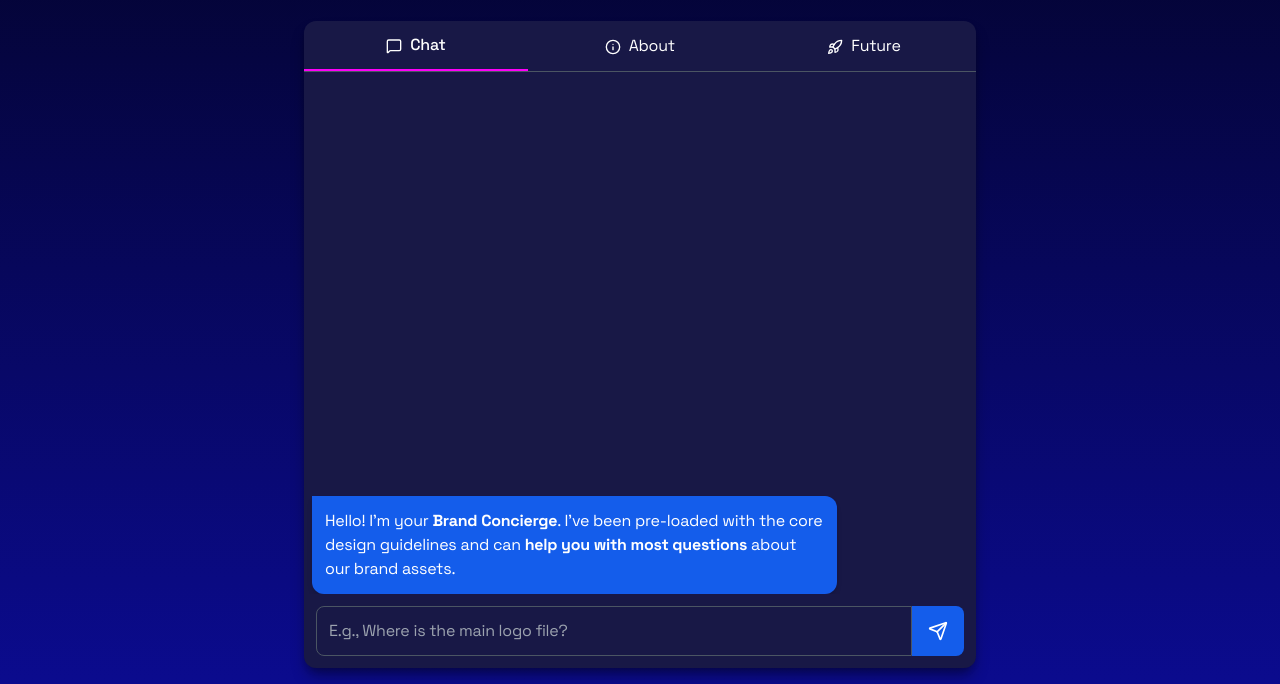
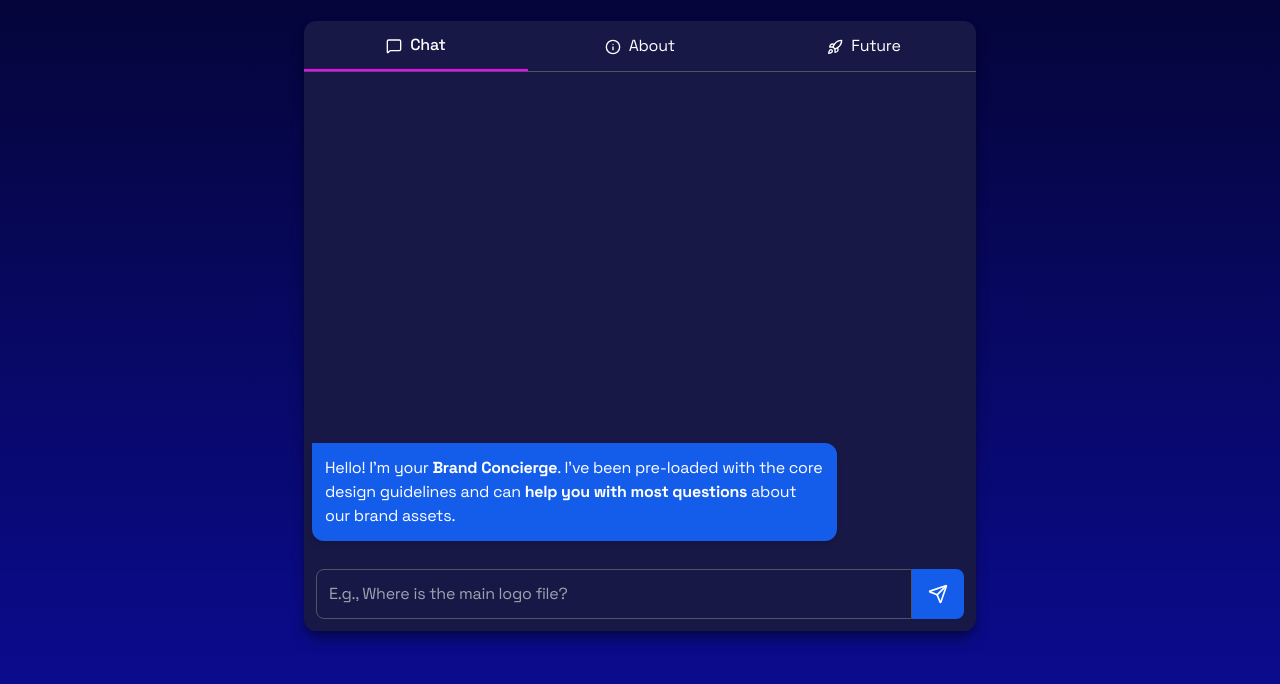
Before and after one commit to rachelboylsonsnyk/brand-concierge-hackathon, a website: page index.html in a window 1280 px wide. Shown: the part 148-832 px from the top of the page. Drawn offline with nearby package versions, Linux system fonts and the light colour scheme.

Commit message:
Update index.html

```diff
--- a/index.html
+++ b/index.html
@@ -45,7 +45,7 @@
             box-shadow: 0 10px 15px -3px rgba(0, 0, 0, 0.4), 0 4px 6px -2px rgba(0, 0, 0, 0.2);
             transition: all 0.3s ease;
             /* CRITICAL FIX: Set height of card to fit precisely within the viewport */
-            max-height: calc(95vh - 110px);
+            max-height: calc(90vh - 110px);
         }
         .loading-spinner {
             border-top-color: #FD00F9; /* Use new neon color for spinner */
@@ -112,7 +112,8 @@
             <!-- CHAT VIEW CONTAINER -->
             <div id="chatView" class="flex flex-col flex-grow">
                 <!-- Chat Messages Display -->
-                <div id="chatMessages" class="chat-container flex-grow">
+                <!-- CRITICAL FIX: Added py-4 padding top/bottom to the scroll container -->
+                <div id="chatMessages" class="chat-container flex-grow py-4">
                     <!-- Messages will be appended here -->
                 </div>
 
```
